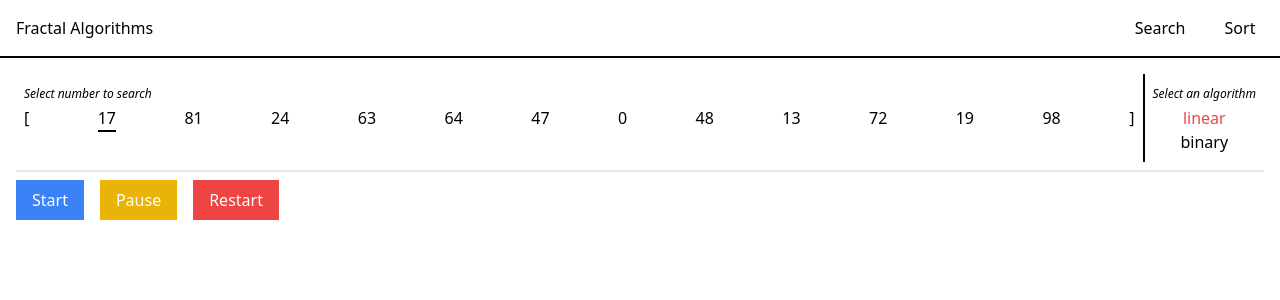
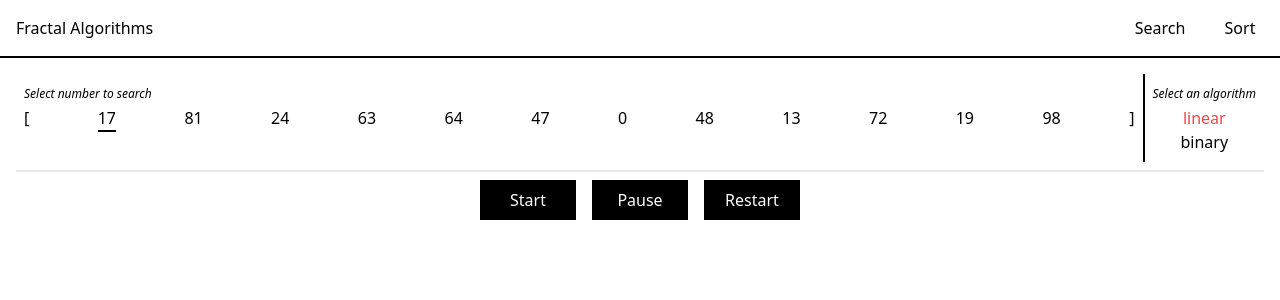
Before and after one commit to danielgavidia/fractal-algorithms, a Next.js app in the folder frontend/: page /search in a window 1280 px wide. Shown: the top 300 px of the page. Built offline with nearby package versions, Linux system fonts and the light colour scheme; no server answers.

Commit message:
Improved UI for start, pause and restart buttons

```diff
--- a/frontend/src/components/general/AnimationHandler.tsx
+++ b/frontend/src/components/general/AnimationHandler.tsx
@@ -51,15 +51,15 @@ const AnimationHandler = ({ data, Component }: AnimationHandlerProps) => {
 	};
 
 	return (
-		<div className="text-green-400">
-			<div className="flex space-x-4 mb-4">
-				<button onClick={startAnimation} className="bg-blue-500 text-white px-4 py-2">
+		<div className="flex flex-col text-green-400 w-full items-center">
+			<div className="flex space-x-4 mb-4 justify-between w-80">
+				<button onClick={startAnimation} className="bg-black text-white px-4 py-2 w-24">
 					Start
 				</button>
-				<button onClick={pauseAnimation} className="bg-yellow-500 text-white px-4 py-2">
+				<button onClick={pauseAnimation} className="bg-black text-white px-4 py-2 w-24">
 					Pause
 				</button>
-				<button onClick={resetAnimation} className="bg-red-500 text-white px-4 py-2">
+				<button onClick={resetAnimation} className="bg-black text-white px-4 py-2 w-24">
 					Restart
 				</button>
 			</div>
```
